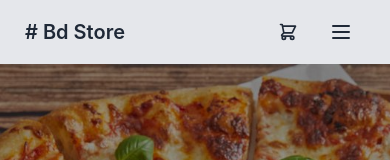
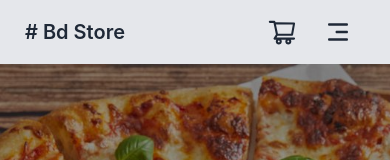
Before and after one commit to SumiAkter2/bd-store, a React (Vite) app: page / in a window 390 px wide. Shown: the top 160 px of the page. Built offline with nearby package versions, Linux system fonts and the light colour scheme.

Commit message:
added footer

```diff
--- a/package.json
+++ b/package.json
@@ -12,6 +12,7 @@
   "dependencies": {
     "react": "^18.2.0",
     "react-dom": "^18.2.0",
+    "react-icons": "^4.11.0",
     "react-tabs": "^6.0.2",
     "swiper": "^10.3.1"
   },
--- a/src/Component/Shared/Footer.jsx
+++ b/src/Component/Shared/Footer.jsx
@@ -1,14 +1,30 @@
+import { AiOutlineShop } from "react-icons/ai";
+import { AiOutlineHeart } from "react-icons/ai";
+import { RiAccountCircleLine } from "react-icons/ri";
+import { BsBag } from "react-icons/bs";
 const Footer = () => {
   return (
-    <div>
-      <div>
-        <div className="flex">
-          <p>Shop</p>
+    <div className="bg-gray-300 pt-5 lg:hidden block">
+      <div className="flex justify-evenly items-center">
+        <div className="flex justify-center flex-col font-bold items-center hover:text-green-600 hover:cursor-pointer">
+          <AiOutlineShop size="30px" />
+          <p className="text-2xl">Shop</p>
         </div>
-
+        <div className="flex justify-center flex-col font-bold items-center hover:text-green-600 hover:cursor-pointer ">
+          <AiOutlineHeart size="30px" />
+          <p className="text-2xl">Wishlist</p>
+        </div>
+        <div className="flex justify-center flex-col font-bold items-center hover:text-green-600 hover:cursor-pointer ">
+          <BsBag size="30px" />
+          <p className="text-2xl">Cart</p>
+        </div>
+        <div className="flex justify-center flex-col font-bold items-center hover:text-green-600 hover:cursor-pointer ">
+          <RiAccountCircleLine size="30px" />
+          <p className="text-2xl">Account</p>
+        </div>
       </div>
 
-      <div className="text-center font-bold bg-gray-200 pb-6">
+      <div className="text-center font-bold pb-6 mt-16">
         <p>Copy &copy; All rights reserved.</p>
       </div>
     </div>
--- a/src/Component/Shared/Header.jsx
+++ b/src/Component/Shared/Header.jsx
@@ -1,3 +1,5 @@
+import { AiOutlineShoppingCart } from "react-icons/ai";
+import { CgMenuRightAlt } from "react-icons/cg";
 const Header = () => {
   return (
     <div>
@@ -29,20 +31,7 @@ const Header = () => {
                 className="drawer-button btn btn-ghost btn-circle"
               >
                 <div className="indicator">
-                  <svg
-                    xmlns="http://www.w3.org/2000/svg"
-                    className="h-5 w-5"
-                    fill="none"
-                    viewBox="0 0 24 24"
-                    stroke="currentColor"
-                  >
-                    <path
-                      strokeLinecap="round"
-                      strokeLinejoin="round"
-                      strokeWidth="2"
-                      d="M3 3h2l.4 2M7 13h10l4-8H5.4M7 13L5.4 5M7 13l-2.293 2.293c-.63.63-.184 1.707.707 1.707H17m0 0a2 2 0 100 4 2 2 0 000-4zm-8 2a2 2 0 11-4 0 2 2 0 014 0z"
-                    />
-                  </svg>
+                  <AiOutlineShoppingCart size="30px" />
                 </div>
               </label>
             </div>
@@ -52,14 +41,9 @@ const Header = () => {
                 aria-label="close sidebar"
                 className="drawer-overlay"
               ></label>
-              <ul className="menu p-4 w-80 min-h-full bg-base-200 text-base-content">
-                <li>
-                  <a>Sidebar Item 1</a>
-                </li>
-                <li>
-                  <a>Sidebar Item 2</a>
-                </li>
-              </ul>
+              <div className="menu p-4 w-80 min-h-full bg-base-200 text-base-content">
+                <h1 className="text-xl uppercase"> Cart</h1>
+              </div>
             </div>
           </div>
           {/* menu */}
@@ -71,19 +55,7 @@ const Header = () => {
                 htmlFor="my-drawer"
                 className="btn btn-ghost drawer-button"
               >
-                <svg
-                  xmlns="http://www.w3.org/2000/svg"
-                  fill="none"
-                  viewBox="0 0 24 24"
-                  className="inline-block w-6 h-6 stroke-current"
-                >
-                  <path
-                    strokeLinecap="round"
-                    strokeLinejoin="round"
-                    strokeWidth="2"
-                    d="M4 6h16M4 12h16M4 18h16"
-                  ></path>
-                </svg>
+                <CgMenuRightAlt size="30px" />
               </label>
             </div>
             <div className="drawer-side z-50">
```
Also changed, not shown: 1 other file (tests, documents, lock files or other folders).
